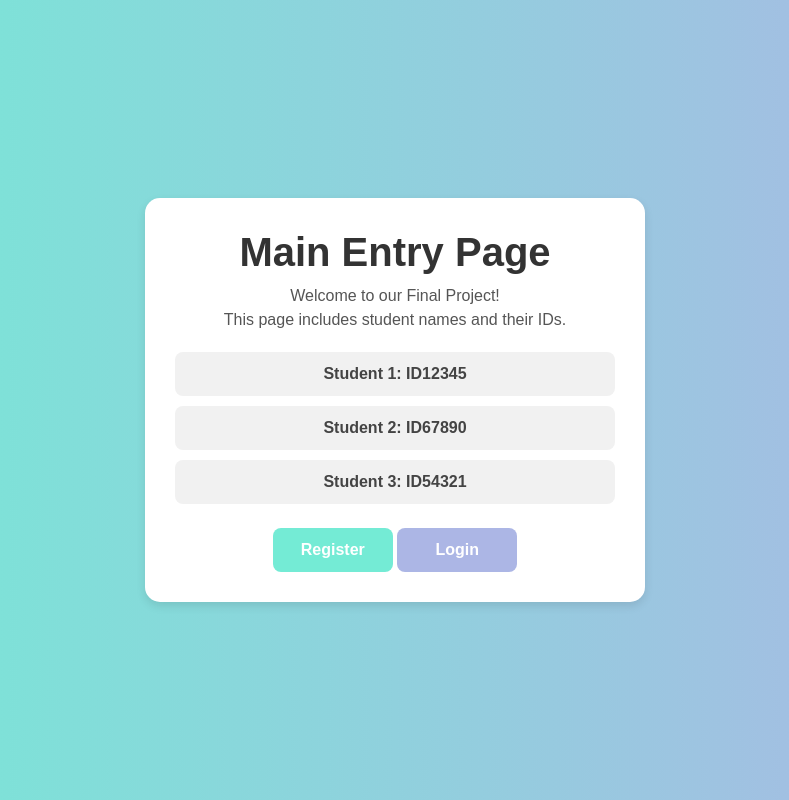
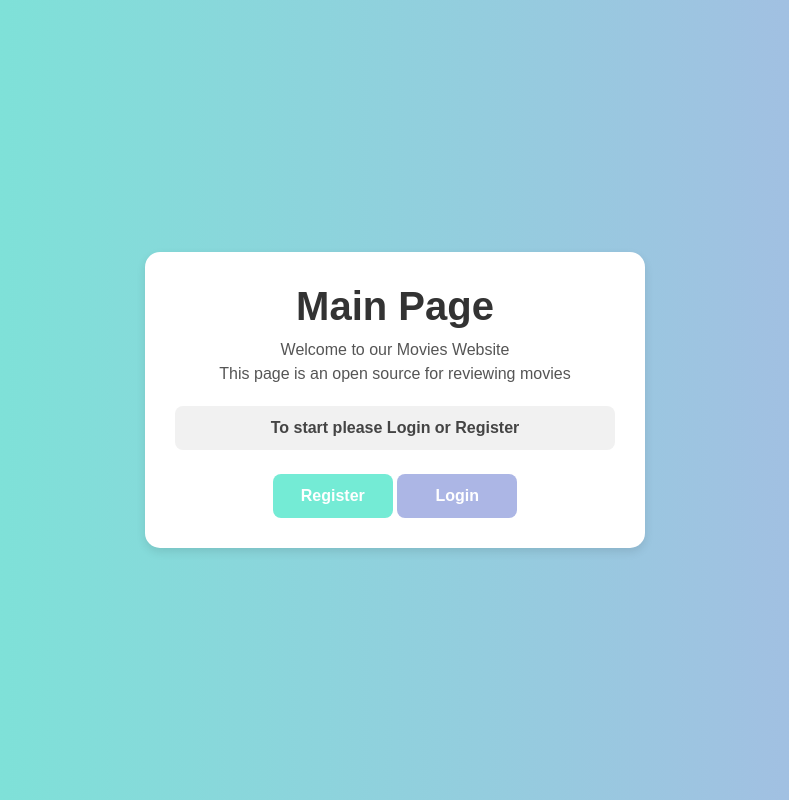
Before and after one commit to jalaafarhat/IMDB-clone-website, a website: page Client/mainPage.html in a window 1280 px wide. Shown: the whole page, without its empty margins (245-1034 px from the left). Drawn offline with nearby package versions, Linux system fonts and the light colour scheme.

Commit message:
updating homepage(not the final update)

```diff
--- a/Client/mainPage.html
+++ b/Client/mainPage.html
@@ -82,15 +82,13 @@
   </head>
   <body>
     <div class="container">
-      <h1>Main Entry Page</h1>
+      <h1>Main Page</h1>
       <p>
-        Welcome to our Final Project! <br />
-        This page includes student names and their IDs.
+        Welcome to our Movies Website <br />
+        This page is an open source for reviewing movies
       </p>
       <ul>
-        <li>Student 1: ID12345</li>
-        <li>Student 2: ID67890</li>
-        <li>Student 3: ID54321</li>
+        <li>To start please Login or Register</li>
       </ul>
       <div class="mt-4">
         <a href="/register.html" class="btn btn-success">Register</a>
```
